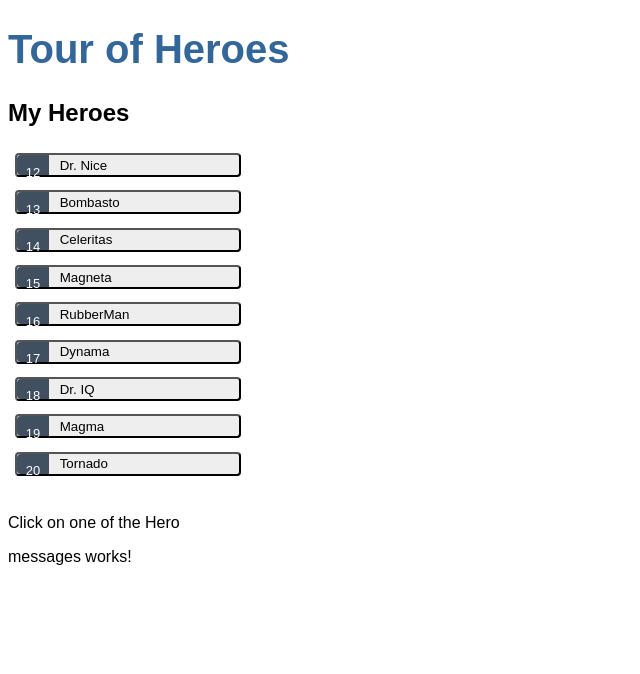
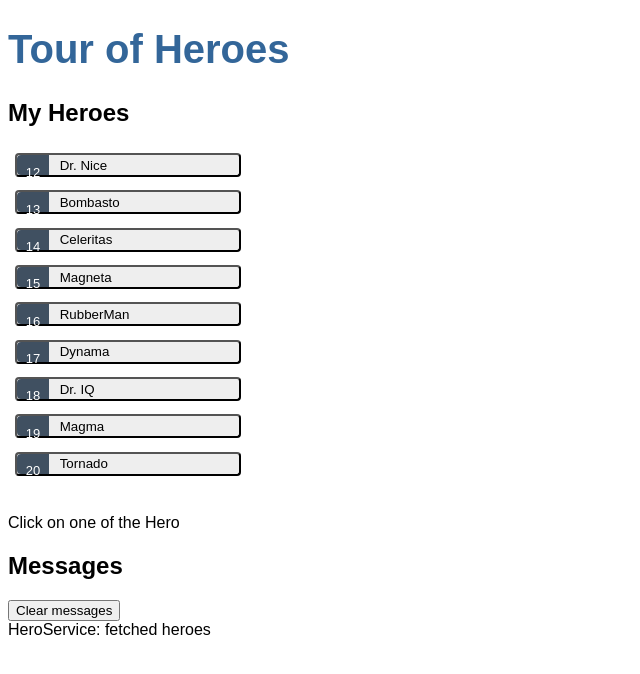
Before and after one commit to wuyeelok/angular-tour-of-heroes, an Angular app: page / in a window 1280 px wide. Shown: the top 674 px of the page, without its empty margins (0-640 px from the left). Built offline with nearby package versions, Linux system fonts and the light colour scheme.

Commit message:
Message: Show some msg

```diff
--- a/src/app/hero.service.ts
+++ b/src/app/hero.service.ts
@@ -2,15 +2,17 @@
 import { Hero } from './hero';
 import { HEROES } from './mock-heroes';
 import { Observable, of } from 'rxjs';
+import { MessageService } from './message.service';
 
 @Injectable({
   providedIn: 'root',
 })
 export class HeroService {
-  constructor() {}
+  constructor(private messageService: MessageService) {}
 
   getHeroes(): Observable<Hero[]> {
     const heroes = of(HEROES);
+    this.messageService.add('HeroService: fetched heroes');
     return heroes;
   }
 }
--- /dev/null
+++ b/src/app/message.service.ts
@@ -0,0 +1,16 @@
+import { Injectable } from '@angular/core';
+
+@Injectable({
+  providedIn: 'root',
+})
+export class MessageService {
+  messages: string[] = [];
+
+  add(message: string) {
+    this.messages.push(message);
+  }
+
+  clear() {
+    this.messages = [];
+  }
+}
--- a/src/app/messages/messages.component.html
+++ b/src/app/messages/messages.component.html
@@ -1 +1,9 @@
-<p>messages works!</p>
+@if (messageService.messages.length) {
+<h2>Messages</h2>
+<button type="button" class="clear" (click)="messageService.clear()">
+  Clear messages
+</button>
+
+@for (message of messageService.messages; track $index) {
+<div>{{ message }}</div>
+} }
--- a/src/app/messages/messages.component.ts
+++ b/src/app/messages/messages.component.ts
@@ -1,4 +1,5 @@
 import { Component } from '@angular/core';
+import { MessageService } from '../message.service';
 
 @Component({
   selector: 'app-messages',
@@ -7,4 +8,6 @@
   templateUrl: './messages.component.html',
   styleUrl: './messages.component.scss',
 })
-export class MessagesComponent {}
+export class MessagesComponent {
+  constructor(public messageService: MessageService) {}
+}
```
Also changed, not shown: 1 other file (tests, documents, lock files or other folders).
